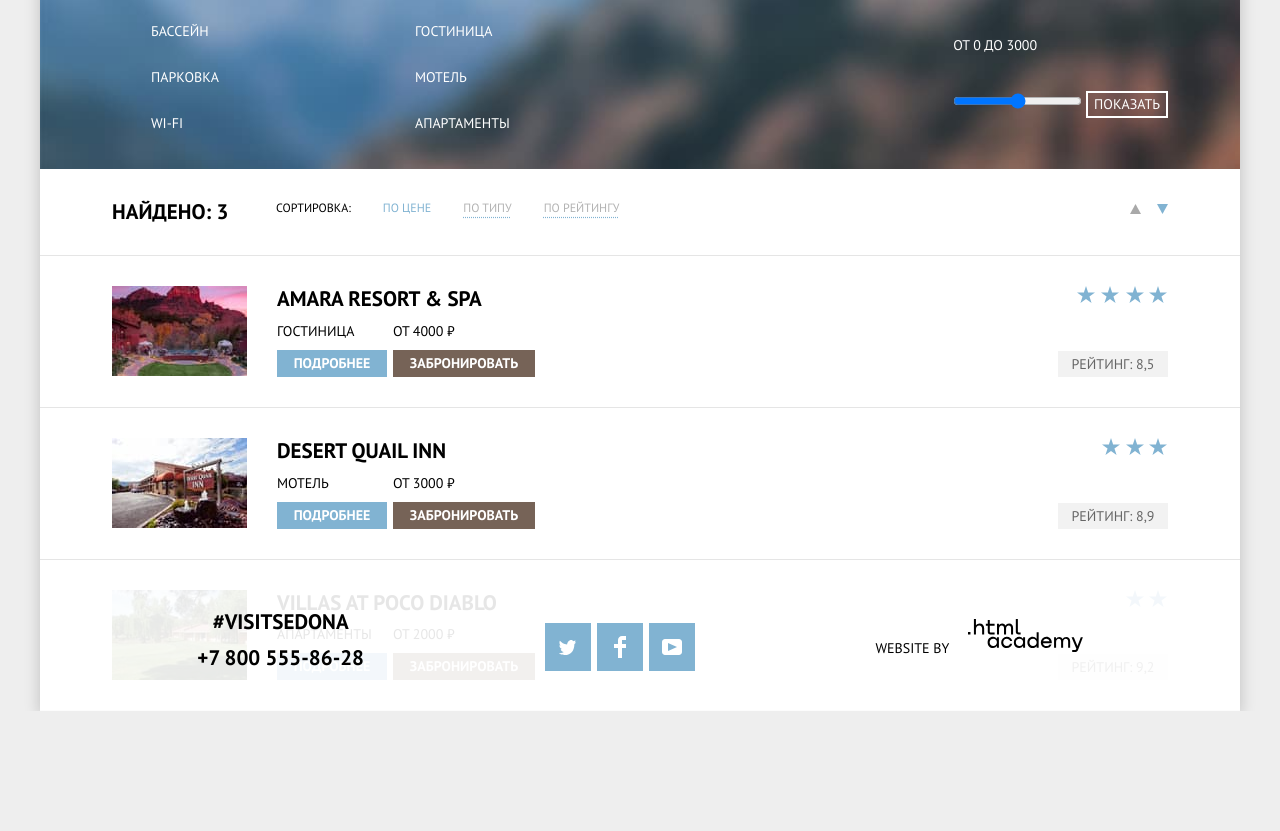
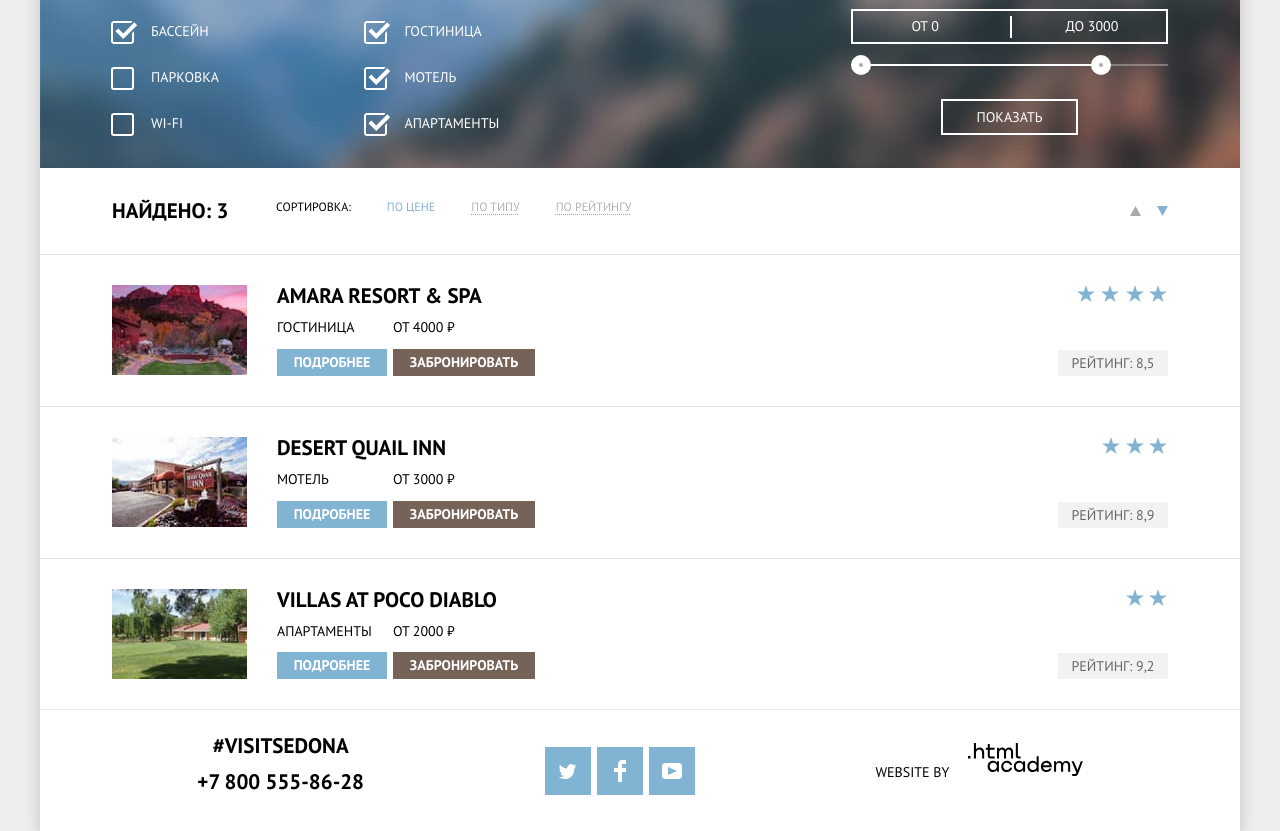
Before and after one commit to Olyash28/674831-sedona-31, a plain HTML site: page catalog.html in a window 1280 px wide. Shown: the part 106-937 px from the top of the page. Before the commit the page ends 817 px from the top, so only its background shows below. Drawn offline with Linux system fonts and the light colour scheme.

Commit message:
декоративные элементы на внутренней странице

```diff
--- a/catalog.html
+++ b/catalog.html
@@ -36,19 +36,16 @@
             <legend>Инфраструктура:</legend>
               <ul>
                 <li class="filter-option">
-                  <label>
-                    <input class="filter-input visually-hidden" type="checkbox" checked> Бассейн
-                  </label>
+                  <input class="filter-input visually-hidden" id="pool" type="checkbox" name="pool" checked>
+                  <label for="pool">Бассейн</label>
                 </li>
                 <li class="filter-option">
-                  <label>
-                    <input class="filter-input visually-hidden" type="checkbox"> Парковка
-                  </label>
+                  <input class="filter-input visually-hidden" name="parking" id="parking" type="checkbox">
+                  <label for="parking">Парковка</label>
                 </li>
                 <li class="filter-option">
-                  <label>
-                    <input class="filter-input visually-hidden" type="checkbox"> Wi-Fi
-                  </label>
+                    <input class="filter-input visually-hidden" name="wifi" id="wifi" type="checkbox">
+                    <label for="wifi">Wi-Fi</label>
                 </li>
               </ul>
           </fieldset>
@@ -56,30 +53,44 @@
             <legend>Тип жилья:</legend>
             <ul>
               <li class="filter-option">
-                <label>
-                  <input class="filter-input visually-hidden" type="checkbox" checked> Гостиница
-                </label>
+                <input class="filter-input visually-hidden" type="checkbox" name="hotel" id="hotel" checked>
+                <label for="hotel">Гостиница</label>
               </li>
               <li class="filter-option">
-                <label>
-                  <input class="filter-input visually-hidden" type="checkbox" checked> Мотель
-                </label>
+                <input class="filter-input visually-hidden" type="checkbox" name="motel" id="motel" checked>
+                <label for="motel">Мотель</label>
               </li>
               <li class="filter-option">
-                <label>
-                  <input class="filter-input visually-hidden" type="checkbox" checked> Апартаменты
-                </label>
+                <input class="filter-input visually-hidden" type="checkbox" name="apartments" id="apart"
+                       checked>
+                <label for="apart">Апартаменты</label>
               </li>
             </ul>
           </fieldset>
           <fieldset>
             <legend>Стоимость в сутки, ₽:</legend>
-              <p>от 0 до 3000</p>
-            <br>
-              <label>
-                <input type="range" min="0" max="3000">
-              </label>
-            <button class="filter-form-btn" type="submit" name="show">Показать</button>
+            <div class="range-filter">
+              <div class="price-controls">
+                <label class="price">
+                  <span>от </span>
+                  <input type="number" name="min-price" value="0">
+                </label>
+                <label class="price">
+                  <span>до </span>
+                  <input type="number" name="max-price" value="3000">
+                </label>
+              </div>
+              <div class="range-controls">
+                <div class="scale">
+                  <div class="bar"></div>
+                </div>
+                <div class="toggle toggle-min"></div>
+                <div class="toggle toggle-max"></div>
+              </div>
+            </div>
+            <button class="filter-form-btn" type="submit" name="show">
+              Показать
+            </button>
           </fieldset>
         </form>
       </section>
@@ -170,7 +181,7 @@
 
     <footer class="main-footer">
 
-      <div class="main-footer-box">
+      <div class="footer-container">
         <div class="contacts footer-box">
           <p>#visitSEDONA</p>
           <a href="tel:+78005558628">+7 800 555-86-28</a>
--- a/css/style.css
+++ b/css/style.css
@@ -12,7 +12,9 @@
   --grey-svg: #A9A9A9;
   --grey-logo: #BDBBBC;
   --grey-border-form: #E5E5E5;
+  --grey-range: #ABABAB;
   --grey-rating: #666666;
+  --grey-input: #6A6A6A;
   --basic-brown: #766357;
   --middle-brown: #604E43;
   --dark-brown: #503E33;
@@ -88,14 +90,25 @@ img {
   list-style: none;
   margin: 0;
   padding: 15px 0;
-  display: grid;
-  grid-template-columns: 227px auto auto 227px;
   line-height: 26px;
+  display: flex;
+  justify-content: flex-start;
+  flex-wrap: wrap;
 }
 
-.site-navigation li:nth-child(3),
+.site-navigation li {
+  flex-basis: 22%;
+}
+
+.site-navigation li:nth-child(3) {
+  justify-self: end;
+  text-align: right;
+  margin-left: 12%;
+}
+
 .site-navigation li:last-child {
-  justify-self: flex-end;
+  justify-self: end;
+  text-align: right;
 }
 
 .main-logo {
@@ -222,7 +235,7 @@ img {
   margin: 0;
 }
 
-.advantages li:before {
+.advantages li::before {
   content: "";
   display: block;
   width: 75px;
@@ -230,15 +243,15 @@ img {
   margin: 0 auto;
 }
 
-.advantages li:first-child:before {
+.advantages li:first-child::before {
   background: url("../img/icon-1.svg") no-repeat center;
 }
 
-.advantages li:nth-child(2):before {
+.advantages li:nth-child(2)::before {
   background: url("../img/icon-3.svg") no-repeat center;
 }
 
-.advantages li:last-child:before {
+.advantages li:last-child::before {
   background: url("../img/icon-2.svg") no-repeat center;
 }
 
@@ -295,7 +308,6 @@ img {
   gap: 30px;
   top: 100%;
   left: 315px;
-
 }
 
 .hotel-search-item {
@@ -389,13 +401,16 @@ img {
   background-color: var(--bg-footer);
   padding-top: 23px;
   padding-bottom: 36px;
+}
+
+.map-footer {
   margin-top: -125px;
 }
 
 .main-footer p {
   margin: 0;
 }
-.main-footer-box {
+.footer-container {
   margin: 0 72px;
   display: flex;
   gap: 10px;
@@ -503,15 +518,14 @@ img {
 .filters {
   background: url("../img/background_catalog.jpg") no-repeat;
   background-size: cover;
-  padding: 26px 72px 10px 72px;
+  padding: 26px 72px 9px 72px;
 }
 
 .filter-form {
   font-family: inherit;
   color: var(--basic-white);
   display: grid;
-  grid-template-columns: 1fr 1fr 2fr;
-
+  grid-template-columns: 24% 24% 1fr;
 }
 
 .filter-form ul {
@@ -551,7 +565,7 @@ img {
   user-select: none;
 }
 
-.filter-input + label:before {
+.filter-input + label::before {
   content: "";
   position: absolute;
   width: 19px;
@@ -574,8 +588,16 @@ img {
   background-position: 0 0;
 }
 
-.filter-input:checked + label:before {
+.filter-input:checked + label::before {
   border: none;
+}
+
+.filter-input:disabled + label::before {
+  border: 2px solid var(--grey-input);
+}
+
+.filter-input:disabled + label::after {
+  background-image: url("../img/checkbox-on-blocked.svg");
 }
 
 .filter-form-btn {
@@ -585,6 +607,11 @@ img {
   color: var(--basic-white);
   outline: none;
   border: 2px solid var(--basic-white);
+  display: block;
+  margin: 0 auto;
+  width: 137px;
+  height: 36px;
+  box-sizing: border-box;
 }
 
 .filter-form-btn:hover {
@@ -592,8 +619,97 @@ img {
   color: var(--basic-black);
 }
 
-.filter-input {
+.range-filter {
+  width: 317px;
+  margin-bottom: 10px;
+  margin-top: -12px;
+}
 
+.price-controls {
+  border: 2px solid var(--basic-white);
+  background-color: transparent;
+  display: flex;
+  padding: 5px 0;
+  position: relative;
+}
+
+.price {
+  max-width: 50%;
+  display: grid;
+  text-align: center;
+  justify-content: center;
+  grid-template-columns: 50% 50%;
+}
+
+.price span {
+  text-align: right;
+  white-space: pre-wrap;
+}
+
+.price-controls input {
+  background-color: transparent;
+  border: none;
+  font-size: inherit;
+  color: inherit;
+  text-align: left;
+  padding: 0;
+  line-height: 21px;
+  outline: none;
+}
+
+.price-controls::before {
+  content: "";
+  display: block;
+  width: 2px;
+  height: 22px;
+  background-color: var(--basic-white);
+  position: absolute;
+  top: auto;
+  left: 50%;
+}
+
+.range-controls {
+  margin-top: 20px;
+  margin-bottom: 33px;
+  position: relative;
+  cursor: pointer;
+}
+
+.scale {
+  height: 2px;
+  background: var(--white-opacity);
+}
+
+.bar {
+  background: var(--basic-white);
+  height: 2px;
+  width: 80%;
+}
+
+.toggle {
+  width: 4px;
+  height: 4px;
+  background: var(--grey-range);
+  border: 8px solid var(--basic-white);
+  border-radius: 50%;
+  position: absolute;
+  top: -9px;
+  left: 0;
+}
+
+.toggle-min {
+  left: 0;
+}
+
+.toggle-max {
+  left: 240px;
+}
+
+.toggle:hover {
+  width: 5px;
+  height: 5px;
+  border: 10px solid var(--basic-white);
+  top: -11px;
 }
 
 /*sort*/
@@ -618,7 +734,11 @@ img {
   margin: 0;
   padding: 0;
   display: flex;
-  gap: 32px;
+  gap: 36px;
+}
+
+.sort-btn {
+  align-self: center;
 }
 
 .sort-points li {
@@ -627,7 +747,7 @@ img {
   text-decoration: underline;
   text-decoration-style: dotted;
   text-decoration-color: var(--basic-blue);
-  text-underline-offset: 5px;
+  text-underline-offset: 3px;
 }
 
 .sort-points .sort-points-current {
@@ -698,6 +818,12 @@ img {
   gap: 30px;
 }
 
+.choice-hotel + img {
+  width: 135px;
+  height: 90px;
+  background-color: var(--basic-white);
+}
+
 .choice-hotel-description {
   display: flex;
   flex-direction: column;
@@ -710,10 +836,12 @@ img {
 
 .choice-hotel-title {
   font-size: 21px;
-  line-height: 26px;
+  line-height: 21px;
   text-decoration: none;
   color: var(--basic-black);
   font-weight: bold;
+  padding: 0;
+  margin: 0;
 }
 
 .choice-hotel-title:hover {
```
Also changed, not shown: img/checkbox-on-blocked.svg (added).
